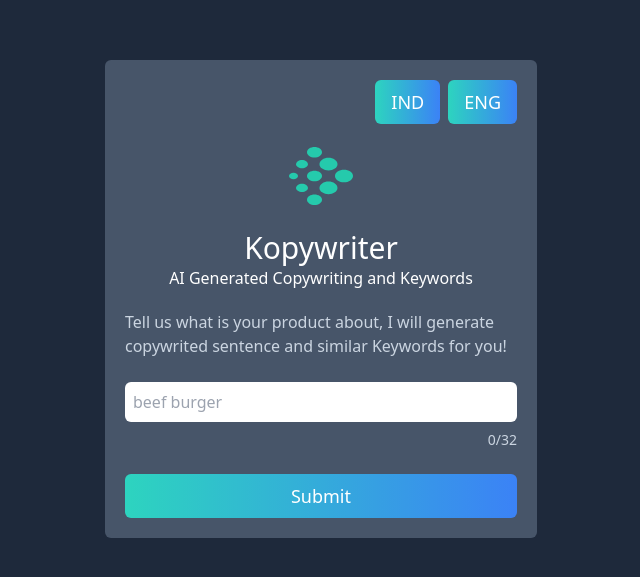
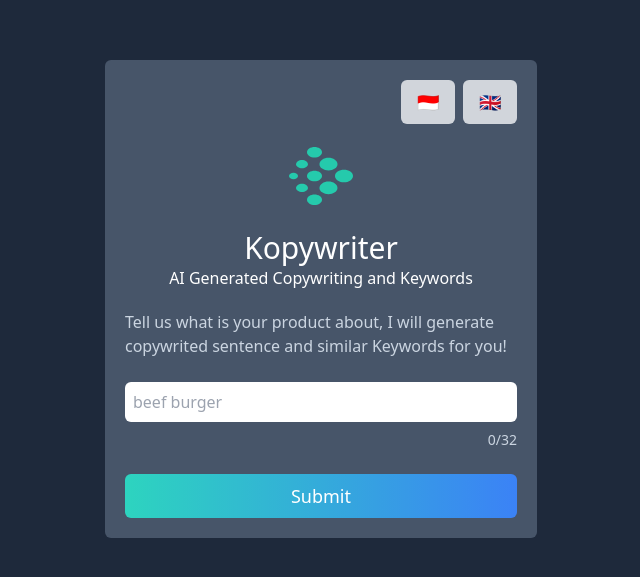
Before and after one commit to hafidzlmao/kopywriter, a Next.js app in the folder kopywriter-site/: page / in a window 1280 px wide. Shown: the part 101-678 px from the top of the page, without its empty margins (319-959 px from the left). Built offline with nearby package versions, Linux system fonts and the light colour scheme.

Commit message:
render view based on language button

```diff
--- a/kopywriter-site/components/form.tsx
+++ b/kopywriter-site/components/form.tsx
@@ -1,4 +1,5 @@
 import { text } from "stream/consumers";
+import React from "react";
 
 interface FormProps {
   prompt: string;
@@ -6,6 +7,7 @@ interface FormProps {
   onSubmit: any;
   isLoading: boolean;
   characterLimit: number;
+  language: string;
 }
 
 const Form: React.FC<FormProps> = (props) => {
@@ -23,14 +25,23 @@ const Form: React.FC<FormProps> = (props) => {
     statusTeks = "Input must be under 32 characters";
   }
 
+  const language = props.language;
+  const promptText =
+    language === "IND" ? (
+      <p>
+        Beritahu kami tentang produk Anda, saya akan mengenerate kalimat
+        copywriting dan kata kunci serupa untuk Anda!
+      </p>
+    ) : (
+      <p>
+        Tell us what is your product about, I will generate copywrited sentence
+        and similar Keywords for you!
+      </p>
+    );
+
   return (
     <>
-      <div className="mb-6 text-slate-300">
-        <p>
-          Tell us what is your product about, I will generate copywrited
-          sentence and similar Keywords for you!
-        </p>
-      </div>
+      <div className="mb-6 text-slate-300">{promptText}</div>
 
       <input
         className="p-2 w-full rounded-md focus:outline-teal-500 focus:outline text-slate-800"
--- a/kopywriter-site/components/kopywriter.tsx
+++ b/kopywriter-site/components/kopywriter.tsx
@@ -1,32 +1,32 @@
-import React from 'react';
-import Form from './form';
-import Hasil from './hasil';
-import Image from 'next/image';
-import logo from '../public/logoipsum.svg';
+import React from "react";
+import Form from "./form";
+import Hasil from "./hasil";
+import Image from "next/image";
+import logo from "../public/logoipsum.svg";
 
 const Kopywriter: React.FC = () => {
   const CHARACTER_LIMIT: number = 32;
   const ENDPOINT_IND: string =
-        'https://xmbqbxjvyc.execute-api.ap-southeast-1.amazonaws.com/prod/generate_copywrite_dan_keywords';
+    "https://xmbqbxjvyc.execute-api.ap-southeast-1.amazonaws.com/prod/generate_copywrite_dan_keywords";
   const ENDPOINT_ENG: string = `https://k7hs8a7bp7.execute-api.us-east-1.amazonaws.com/prod/generate_copywrite_dan_keywords`;
-    const [prompt, setPrompt] = React.useState('');
-    const [sentence, setSentence] = React.useState('');
+  const [prompt, setPrompt] = React.useState("");
+  const [sentence, setSentence] = React.useState("");
   const [keywords, setKeywords] = React.useState([]);
   const [hasHasil, setHasHasil] = React.useState(false);
   const [isLoading, setIsLoading] = React.useState(false);
-    const [language, setLanguage] = React.useState('');
+  const [language, setLanguage] = React.useState("");
 
-    console.log('Language:', language);
+  console.log("Language:", language);
 
   const onSubmit = () => {
-        console.log('Submitting:' + prompt);
+    console.log("Submitting:" + prompt);
     setIsLoading(true);
 
-        if (language === 'ENG') {
+    if (language === "ENG") {
       fetch(`${ENDPOINT_ENG}?prompt=${prompt}`)
         .then((res) => res.json())
         .then(onHasil);
-        } else if (language == 'IND') {
+    } else if (language == "IND") {
       fetch(`${ENDPOINT_IND}?prompt=${prompt}`)
         .then((res) => res.json())
         .then(onHasil);
@@ -41,7 +41,7 @@ const Kopywriter: React.FC = () => {
   };
 
   const onReset = () => {
-        setPrompt('');
+    setPrompt("");
     setHasHasil(false);
     setIsLoading(false);
   };
@@ -65,44 +65,45 @@ const Kopywriter: React.FC = () => {
         onSubmit={onSubmit}
         isLoading={isLoading}
         characterLimit={CHARACTER_LIMIT}
+        language={language}
       />
     );
   }
 
   return (
     <>
-            <div className='h-screen flex'>
-                <div className='max-w-md m-auto p-2'>
-                    <div className='bg-slate-600 p-5 rounded-md text-white'>
-                        <div className='flex row-auto items-center justify-end'>
-                            <div className='col-auto mr-2'>
+      <div className="h-screen flex">
+        <div className="max-w-md m-auto p-2">
+          <div className="bg-slate-600 p-5 rounded-md text-white">
+            <div className="flex row-auto items-center justify-end">
+              <div className="col-auto mr-2">
                 <button
-                                    className='bg-gradient-to-r from-teal-400
-to-blue-500 disabled:opacity-50 w-full py-2 px-4 rounded-md text-lg'
-                                    value={'IND'}
-                                    onClick={(e) =>
-                                        setLanguage(e.currentTarget.value)
-                                    }
+                  className={`px-4 py-2 rounded-md text-lg font-medium ${
+                    language === "IND"
+                      ? "bg-teal-400 text-white active"
+                      : "bg-gray-300 text-slate-800 inactive"
+                  }`}
+                  onClick={() => setLanguage("IND")}
                 >
-                                    IND
+                  🇮🇩
                 </button>
               </div>
-                            <div className='col-auto'>
+              <div className="col-auto">
                 <button
-                                    className='bg-gradient-to-r from-teal-400
-to-blue-500 disabled:opacity-50 w-full py-2 px-4 rounded-md text-lg'
-                                    value={'ENG'}
-                                    onClick={(e) =>
-                                        setLanguage(e.currentTarget.value)
-                                    }
+                  className={`px-4 py-2 rounded-md text-lg font-medium ${
+                    language === "ENG"
+                      ? "bg-teal-400 text-white active"
+                      : "bg-gray-300 text-slate-800 inactive"
+                  }`}
+                  onClick={() => setLanguage("ENG")}
                 >
-                                    ENG
+                  🇬🇧
                 </button>
               </div>
             </div>
-                        <div className='text-center my-5'>
-                            <Image alt='' src={logo} width={64} height={64} />
-                            <h1 className=' text-3xl text-white font-light mt-4'>
+            <div className="text-center my-5">
+              <Image alt="" src={logo} width={64} height={64} />
+              <h1 className=" text-3xl text-white font-light mt-4">
                 Kopywriter
               </h1>
               <div>AI Generated Copywriting and Keywords</div>
--- a/kopywriter-site/styles/globals.css
+++ b/kopywriter-site/styles/globals.css
@@ -6,3 +6,13 @@ html,
 body {
   @apply bg-slate-800;
 }
+
+.active {
+  background-color: teal-400;
+  color: white;
+}
+
+.inactive {
+  background-color: gray-300;
+  color: slate-800;
+}
```
Lines whose indentation alone changed are shown as unchanged.
